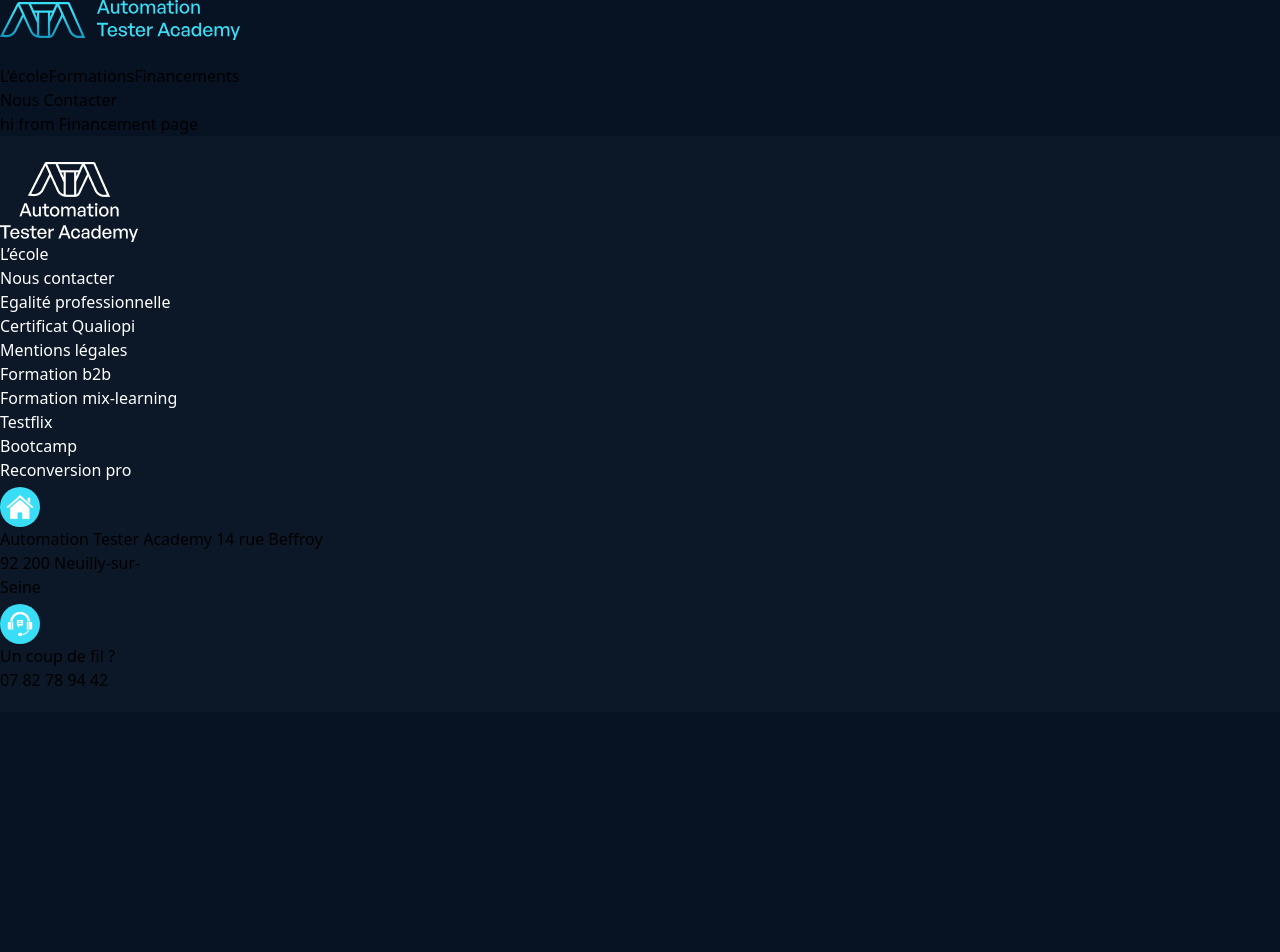
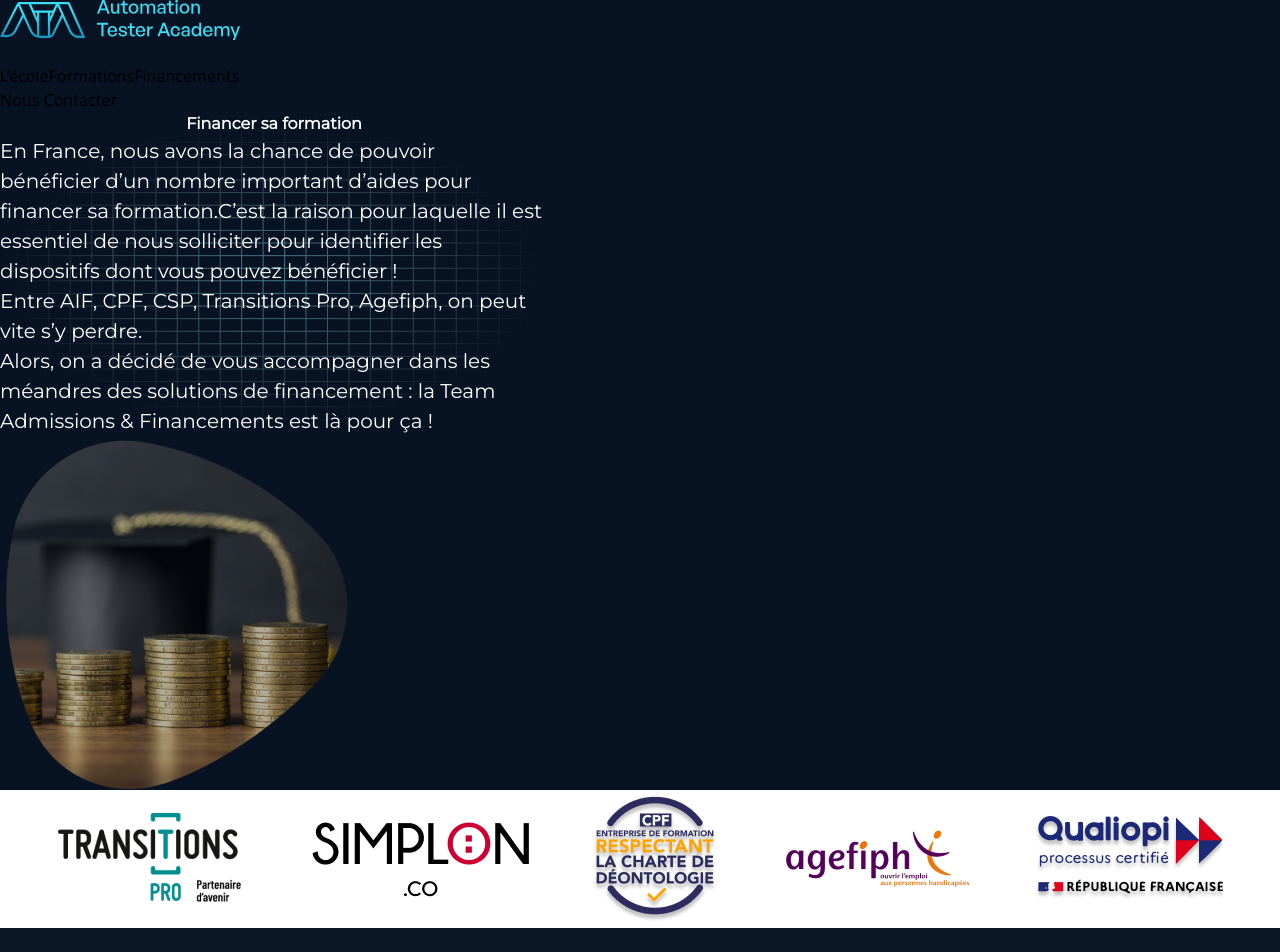
Before and after one commit to automationtester-academy/site-vitrine-ata, a React (Vite) app in the folder ATA-Front-Office/: page /Financement in a window 1280 px wide. Shown: the top 952 px of the page. Before the commit the page ends 800 px from the top, so only its background shows below. Built offline with nearby package versions, Linux system fonts and the light colour scheme.

Commit message:
pull the header from the develop branch

```diff
--- a/ATA-Front-Office/src/router/index.jsx
+++ b/ATA-Front-Office/src/router/index.jsx
@@ -1,7 +1,7 @@
 import {createBrowserRouter} from 'react-router-dom'
 import Layout from '../Layouts/Layout'
 import Home from '../pages/Home'
-import Financement from '../pages/Financement'
+import Financement from '../views/FinancementPage'
 import Contact from '../pages/Contact'
 import NotFound from '../pages/NotFound'
 
--- a/ATA-Front-Office/src/views/FinancementPage.jsx
+++ b/ATA-Front-Office/src/views/FinancementPage.jsx
@@ -1,8 +1,10 @@
 import FinancerSaFormationComponent from "../components/financement/FinancerSaFormationComponent";
+import FooterPartenaires from "../components/footer/FooterPartenaires"
 export default function FinancementPage(){
     return (
         <>
         <FinancerSaFormationComponent />
+        <FooterPartenaires />
         </>
     );
 }
```
